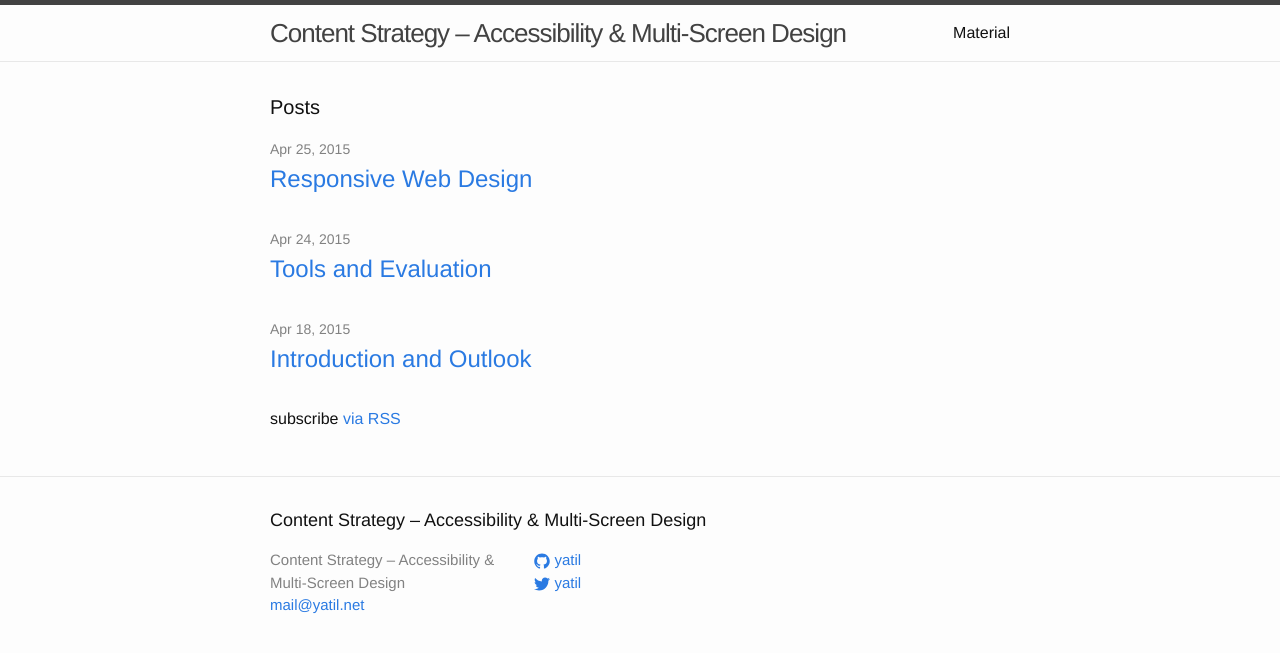
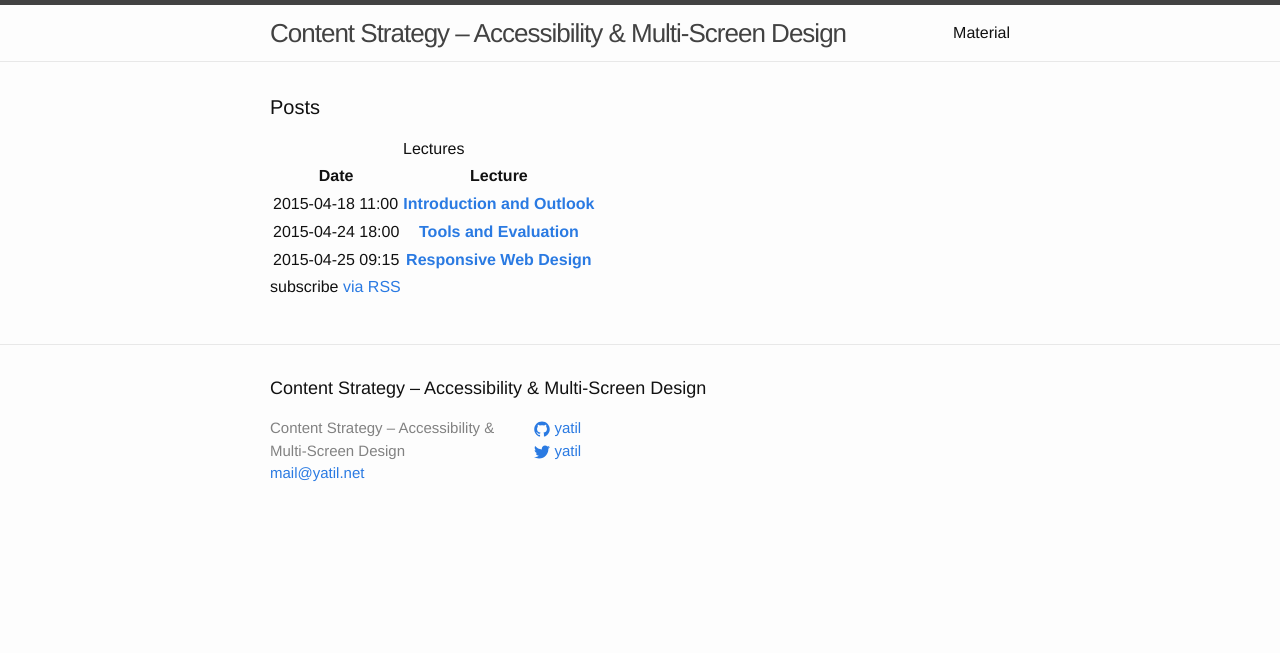
Before and after one commit to a11ymsd/a11ymsd.github.io, a Jekyll site: the page built from index.html, in a window 1280 px wide. Shown: the top 653 px of the page. Built offline with Jekyll 4.4.1, drawn with Linux system fonts in a browser that asks for light colours.

Commit message:
Time Zone issues and display as table

```diff
--- a/_config.yml
+++ b/_config.yml
@@ -9,3 +9,5 @@ github_username:  yatil
 
 # Build settings
 markdown: kramdown
+
+timezone: Europe/Berlin
--- a/_posts/2015-04-18-introduction.html
+++ b/_posts/2015-04-18-introduction.html
@@ -1,7 +1,7 @@
 ---
 layout: post
 title:  "Introduction and Outlook"
-date:   2015-04-18 11:00:00
+date:   2015-04-18 11:00:00+02:00
 categories: a11y coscamp
 ---
 
--- a/_posts/2015-04-24-tools-evaluation.html
+++ b/_posts/2015-04-24-tools-evaluation.html
@@ -1,7 +1,7 @@
 ---
 layout: post
 title:  "Tools and Evaluation"
-date:   2015-04-24 19:00:00
+date:   2015-04-24 18:00:00+02:00
 categories: a11y
 ---
 
--- a/_posts/2015-04-25-rwd.html
+++ b/_posts/2015-04-25-rwd.html
@@ -1,7 +1,7 @@
 ---
 layout: post
 title:  "Responsive Web Design"
-date:   2015-04-25 9:15:00
+date:   2015-04-25 9:15:00+02:00
 categories: rwd
 ---
 
--- a/index.html
+++ b/index.html
@@ -6,17 +6,23 @@ layout: default
 
   <h1 class="page-heading">Posts</h1>
 
-  <ul class="post-list">
-    {% for post in site.posts %}
-      <li>
-        <span class="post-meta">{{ post.date | date: "%b %-d, %Y" }}</span>
-
-        <h2>
-          <a class="post-link" href="{{ post.url | prepend: site.baseurl }}">{{ post.title }}</a>
-        </h2>
-      </li>
+  <table class="post-list">
+    <caption>Lectures</caption>
+    <tr>
+      <th>Date</th>
+      <th>Lecture</th>
+    </tr>
+    {% for post in site.posts reversed %}
+      <tr>
+        <td>
+          {{ post.date | date: "%Y-%m-%d %R" }}
+        </td>
+        <th scope="row">
+          <a href="{{ post.url | prepend: site.baseurl }}">{{ post.title }}</a>
+        </th>
+      </tr>
     {% endfor %}
-  </ul>
+  </table>
 
   <p class="rss-subscribe">subscribe <a href="{{ "/feed.xml" | prepend: site.baseurl }}">via RSS</a></p>
 
```
